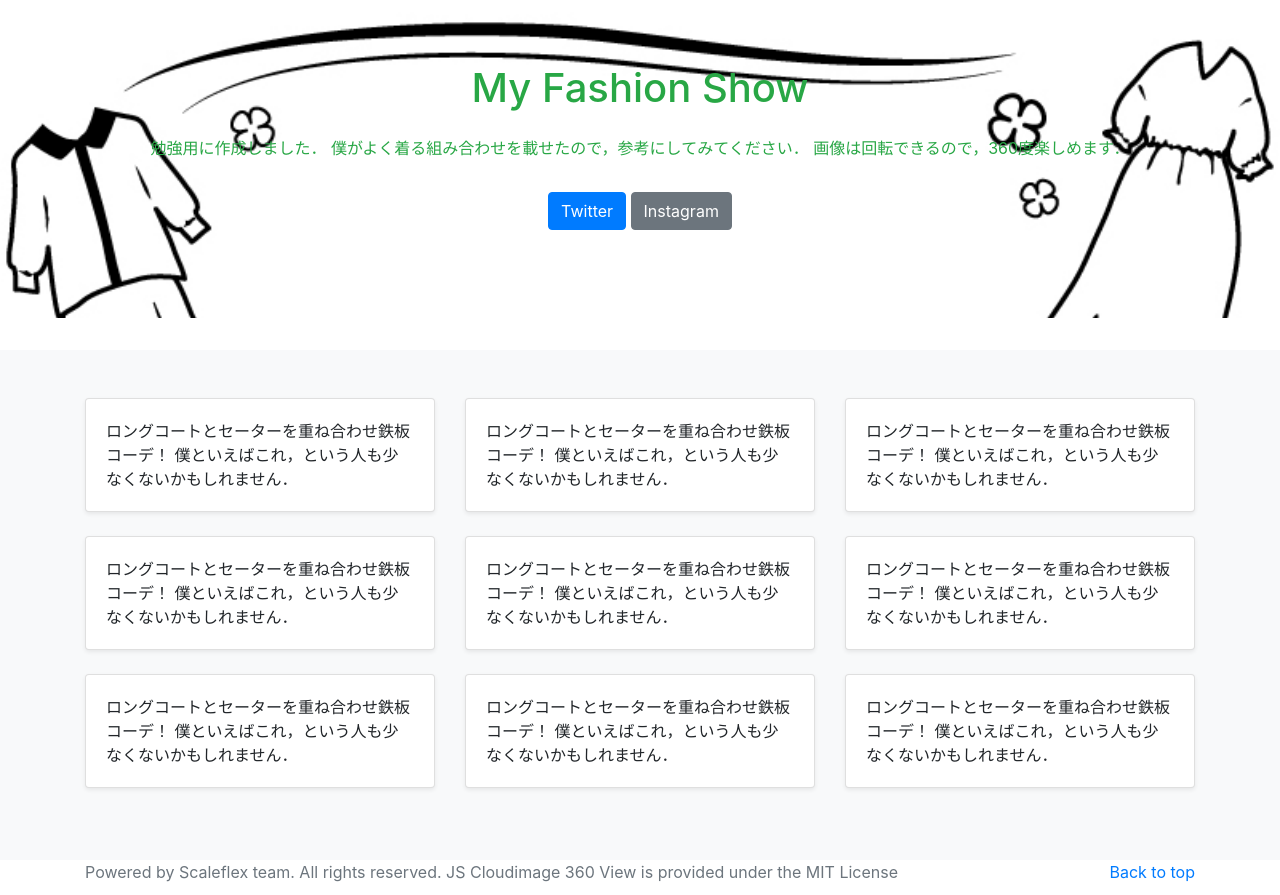
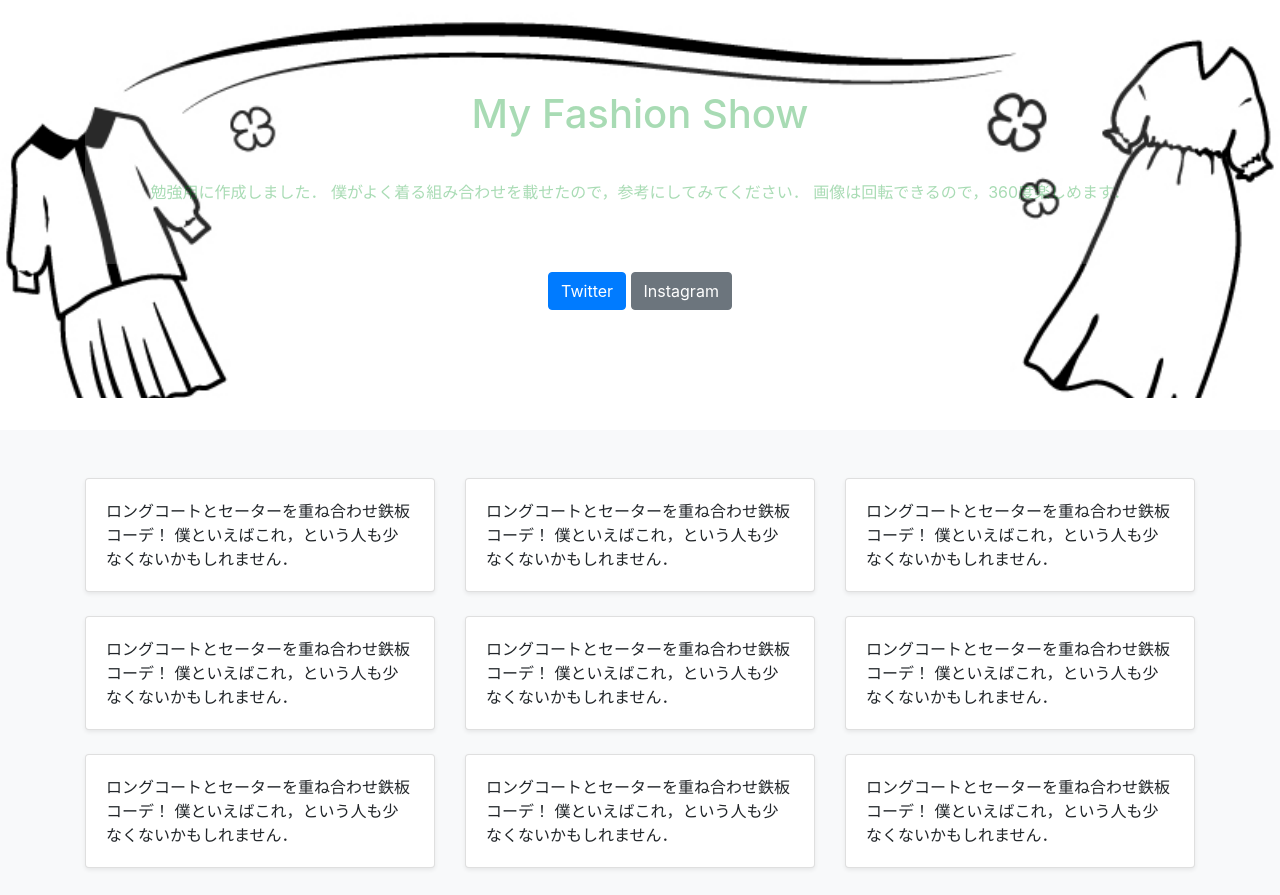
Before and after one commit to chan-shizu/fashion_show, a plain HTML site: page index.html in a window 1280 px wide. Shown: the top 895 px of the page. Drawn offline with nearby package versions, Linux system fonts and the light colour scheme.

Commit message:
上部のテキストに半透明の背景を追加

```diff
--- a/index.css
+++ b/index.css
@@ -10,3 +10,21 @@
     background: url(pictures/back_ground_3.jpg) no-repeat;
     background-size: cover;
 }
+
+#bg {
+  height: 100px;
+  background-color: rgba(255,255,255,0.4);
+  opacity: 0.4;
+}
+
+h1 {
+  color: #000;
+  text-align: center;
+  line-height: 100px;
+}
+
+.text {
+  color: #000;
+  text-align: center;
+  line-height: 100px;
+}
--- a/index.html
+++ b/index.html
@@ -17,10 +17,14 @@
     <main role="main">
         <section class="jumbotron text-center">
             <div class="container">
-                <h1 class="jumbotron-heading text-success">My Fashion Show</h1>
-                <div class="p-3 mb-2 text-success">勉強用に作成しました．
-                    僕がよく着る組み合わせを載せたので，参考にしてみてください．
-                    画像は回転できるので，360度楽しめます．
+                <div id="bg">
+                    <h1 class="jumbotron-heading text-success">My Fashion Show</h1>
+                </div>
+                <div id="bg">
+                    <div class="p-3 mb-2 text-success">勉強用に作成しました．
+                        僕がよく着る組み合わせを載せたので，参考にしてみてください．
+                        画像は回転できるので，360度楽しめます．
+                    </div>
                 </div>
                 <p>
                     <a href="https://twitter.com/grm5q" class="btn btn-primary my-2">Twitter</a>
@@ -143,8 +147,8 @@
                             </div>
                         </div>
                     </div>
+                </div>
             </div>
-        </div>
 
     </main>
 
```
